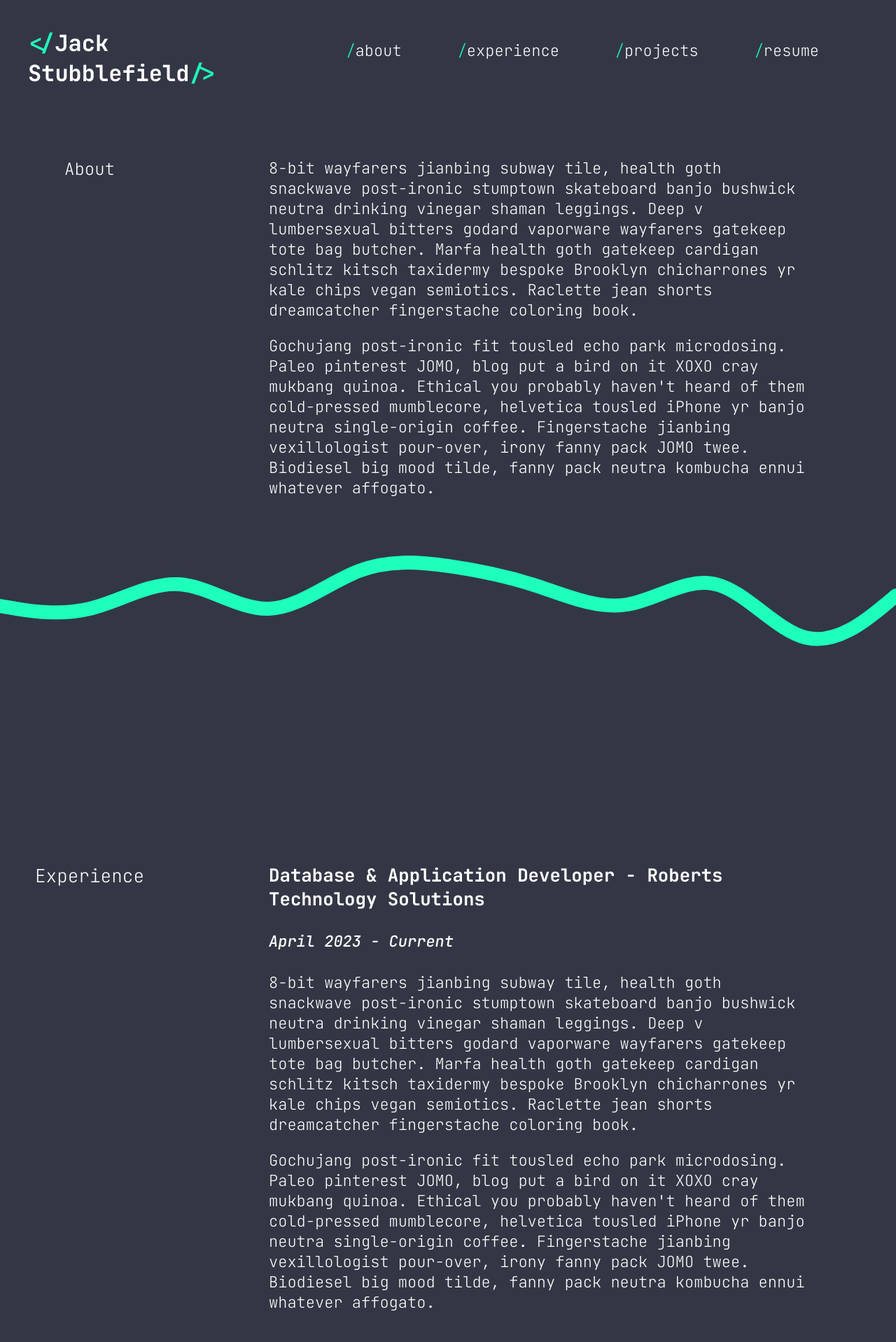
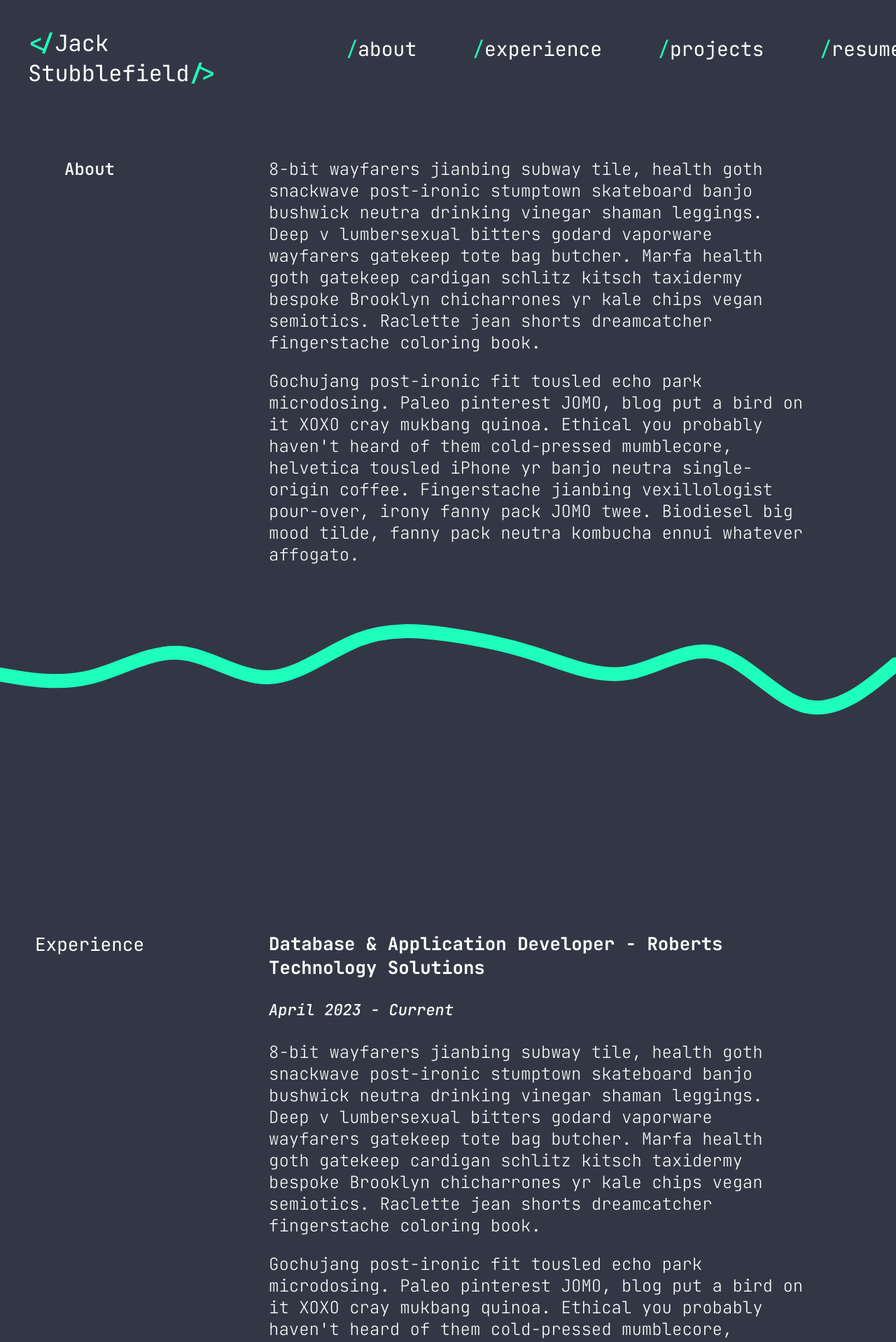
Before and after one commit to Jacks-01/portfolio, a React (Vite) app: page / in a window 1280 px wide. Shown: the top 1918 px of the page at 70% size. Built offline with nearby package versions, Linux system fonts and the light colour scheme.

Commit message:
typography adjustments

```diff
--- a/src/App.css
+++ b/src/App.css
@@ -12,10 +12,6 @@ body {
     color: #FFF;
 }
 
-p {
-    font-size: 22px;
-    font-weight: 200;
-}
 
 .headerContainer {
     display: flex;
@@ -31,7 +27,8 @@ p {
     color: #FFF;
     font-size: 32px;
     display: inline;
-    font-weight: 700;
+    font-weight: 400;
+    font-style: bold;
     line-height: normal;
 }
 
@@ -43,3 +40,25 @@ p {
     font-weight: 700;
     line-height: normal;
 }
+
+/* Global Fonts */
+
+.navContainer p {
+    font-size: 28px;
+    font-weight: 400;
+}
+
+.aboutParagraph p {
+    font-size: 24px;
+    font-weight: 200;
+}
+
+.experienceParagraph p {
+    font-size: 24px;
+    font-weight: 200;
+}
+
+.projectsParagraph p {
+    font-size: 24px;
+    font-weight: 200;
+}
--- a/src/Components/About/About.css
+++ b/src/Components/About/About.css
@@ -13,8 +13,7 @@
     width: 20%;
     justify-content: center;
     font-size: 24px;
-
-
+    font-weight: 500;
 }
 
 .aboutParagraph {
```
